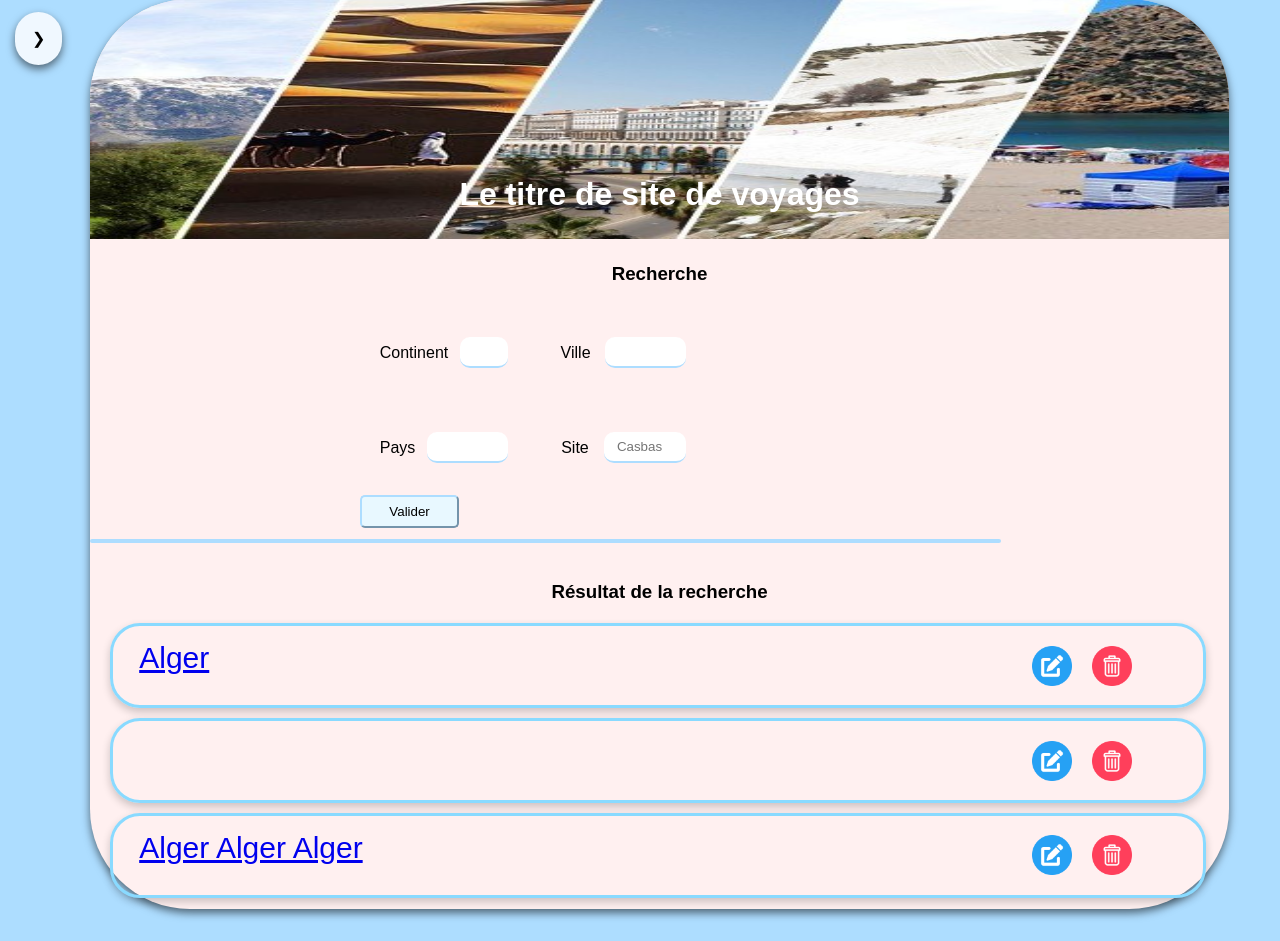
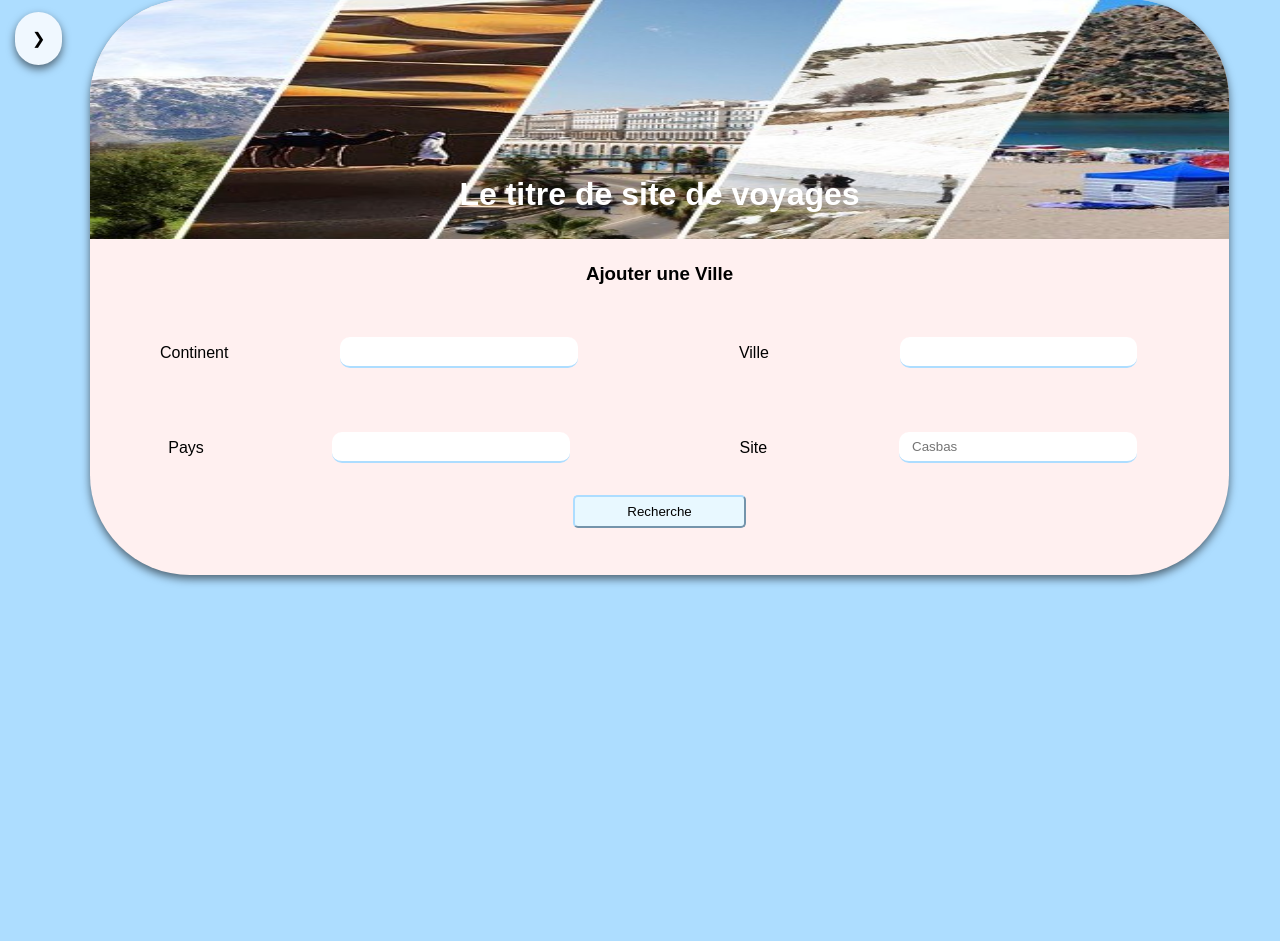
Before and after one commit to ARayane24/DAW_Project, a PHP site: page / in a window 1280 px wide. Shown: the part 33-974 px from the top of the page. After the commit the page ends 618 px from the top, so only its background shows below. Run offline with PHP 8.4, Linux system fonts and the light colour scheme; data comes from the database, SQL or seed files in the repository.

Commit message:
small changes

```diff
--- a/DAW/projet/Ajouter ville.php
+++ b/DAW/projet/Ajouter ville.php
@@ -88,6 +88,8 @@ OpenSession();?>
                     </div>
                 </div>
 
+                <div class="ligne"></div></br>
+
                 <h4>plus de details</h4>
 
                 <div id="tourist-areas">
@@ -136,6 +138,7 @@ OpenSession();?>
 
         </section>
     </div>
+
         <dialog id="DialogAddPays" >
             <form method="POST" action="API.php">
                 <h2>Ajouter Pays</h2>
--- a/DAW/projet/Style.css
+++ b/DAW/projet/Style.css
@@ -233,17 +233,22 @@ section{
     flex-direction: column;
 }
 
+form{
+  text-align: center;
+}
+
 #Recherche-info{
     width: 100%;
 
     display: flex;
     align-items: center;
     flex-direction: column;
+    justify-content: space-between;
 }
 
 #Recherche , #main-info {
     display: grid;
-    width: 60%;
+    width: 100%;
     grid-template-rows: repeat(2,50%);
     grid-template-columns: repeat(2,50%);
 }
@@ -331,7 +336,7 @@ select{
     text-align: center;
 }
 
-.goTop{
+#goTop{
     text-align: center;
 }
 
@@ -355,12 +360,15 @@ select{
 
 }
 
-#search-Result-Section>span{
+
+form>span{
   text-align: center;
+  width: 100%;
 }
 
 #rech{
     margin: 10px;
+    margin-bottom: 30px;
     width: 98%;
 }
 
--- a/DAW/projet/index.php
+++ b/DAW/projet/index.php
@@ -40,69 +40,58 @@ OpenSession();
     <div id="Bodyleft">
         <!---->
         <header>
-                <img height="240px" width="100%" src="./src imgs/guide de voyage.jpg" alt="guide de voyage">
+                <img id="headerImg" height="240px" width="100%" src="./src imgs/guide de voyage.jpg" alt="guide de voyage">
 
             <H1>Le titre de site de voyages</H1>
         </header>
 
         <section>
-            <h3>Recherche</h3>
-            <form  method="POST" >
-                <div id="Recherche">
+            <h3>Ajouter une Ville</h3>
+            <form id="Recherche-info" method="POST" enctype = "multipart/form-data" action="API.php">
+                <div id="main-info">
                     <div class="contain">
-                    <label for="Continent">Continent </label>
-                    <input type="text" id="Continent" name="RContinent" size="10" list="continent">
-                         <datalist id="continent">
-                             <?php
-                                 listeselect($_SESSION['contient'],'Nomcon');
-                             ?>
+                        <label for="Continent">Continent</label>
+                        <input type="text" id="Continent" name="Continent" size="10" list="continent" required>
+                        <datalist id='continent'>
+                            <?php listeselect($_SESSION['contient'],'Nomcon');?>
+                        </dataliste>
+                    </div>
+                    <div class="contain">
+                        <label for="Ville">Ville</label>  <input type="text" id="Ville" name="Ville2" size="10" list="ville"  required>
+                    </div>
+
+                    <div class="contain">
+                        <label for="Pays">Pays</label>  <input type="text" id="Pays" name="Pays" list="pays" size="10" required>
+                            <datalist id = "pays">
+                                <?php listeselect($_SESSION['pays'],'Nompay'); ?>
                             </datalist>
                     </div>
 
                     <div class="contain">
-                    <label for="Ville">Ville </label>  <input list="ville" type="text" id="Ville" name="RVille" >
-                        <datalist id="ville" >
-                                <?php listeselect($_SESSION['ville'],'Nomvil');?>
-                        </datalist>
-                </div>
-
-                <div class="contain">
-                    <label for="Pays">Pays </label>  <input type="text" id="Pays" name="RPays"  list="pays" >
-                    <datalist id="pays" >
-                       <?php listeselect($_SESSION['pays'],'Nompay');
-                        ?>
-                    </datalist>
-                </div>
-
-                <div class="contain">
-                    <label for="Site">Site </label>  <input type="text" id="Site" name="RSite" placeholder="Casbas">
+                        <label for="Site">Site </label>  <input type="text" id="Site" name="Site" size="10" placeholder="Casbas" required>
                     </div>
                 </div>
 
-            <button type="submit" id="search" name="valider" >Valider</button>
+                <button id="add" onclick="search();" name="add">Recherche</button>
+
+                <br>
+                <div class="ligne" id="ligne" style="display: none;"></div></br>
              </form>
+
         </section>
-
-        <section id="search-Result-Section" style="display: block;">
-            <span>
-                <div class="ligne"></div>
-            </span>
-
-            </br>
 
 
 
-            <div id="result">
-                <h3>Résultat de la recherche</h3>
+        <section id="search-Result-Section" style="display: none;">
 
 
+            <div id="rech">
+            <h3>Résultat de la recherche</h3>
+                    <ul id= search-result>
 
                         <!-- php code -->
+                        <!-- search results -->
 
-          </div>
-
-          <div id="rech">
-                <ul id= search-result>
                         <li>
                             <span class="ref" onmousedown = "window.location.href = 'affiche ville.php'">
                                 <a href="affiche ville.php" >Alger</a>
@@ -110,7 +99,7 @@ OpenSession();
 
                             <span class="icons">
                                 <button onclick="alert('hh');"><img src="./src imgs/pen.png" alt="edit"></button>
-                            <button onclick=""><img src="./src imgs/trash-bin.png" alt="delete"></button>
+                                <button onclick="deleteVille()"><img src="./src imgs/trash-bin.png" alt="delete"></button>
                             </span>
                         </li>
 
@@ -122,7 +111,7 @@ OpenSession();
 
                             <span class="icons">
                                 <button onclick="alert('hh');"><img src="./src imgs/pen.png" alt="edit"></button>
-                            <button onclick=""><img src="./src imgs/trash-bin.png" alt="delete"></button>
+                                <button onclick="deleteVille()"><img src="./src imgs/trash-bin.png" alt="delete"></button>
                         </span>
 
                         </li>
@@ -134,14 +123,14 @@ OpenSession();
 
                             <span class="icons">
                                 <button onclick="alert('hh');"><img src="./src imgs/pen.png" alt="edit"></button>
-                            <button onclick=""><img src="./src imgs/trash-bin.png" alt="delete"></button>
+                                <button onclick="deleteVille()"><img src="./src imgs/trash-bin.png" alt="delete"></button>
                             </span>
                         </li>
                     </ul>
 
             </div>
         </section>
-        <section class="goTop" style="display: none;">
+        <section id="goTop" style="display: none;">
             <button id="goTop-button" onclick="window.location.href = '#'"><img src="./src imgs/up-arrow.png" alt="go top"></button>
         </section>
     </div>
@@ -199,6 +188,37 @@ OpenSession();
 
 
             //////
+
+            function search(){
+                let input1 = document.getElementById('Continent').value;
+                let input2 = document.getElementById('Ville').value;
+                let input3 = document.getElementById('Pays').value;
+                let input4 = document.getElementById('Site').value;
+                if (input1 || input2 || input3 || input4) {
+                    preparePage(); // show where the search result will be shown
+                }
+            }
+
+            function preparePage(){
+                let Bodyleft = document.getElementById('Bodyleft');
+                Bodyleft.style.borderRadius = '15px';
+                let headerImg = document.getElementById('headerImg');
+                headerImg.style.borderRadius = '15px';
+
+                let searchResult = document.getElementById('search-Result-Section');
+                let searchResult1 = document.getElementById('ligne');
+                let searchResult2 = document.getElementById('goTop');
+                searchResult.style.display = 'block';
+                searchResult1.style.display = 'block';
+                searchResult2.style.display = 'block';
+            }
+
+
+            /////
+            function deleteVille(){
+                /* code php pour supprimer ville */
+                alert("la ville que vous avez selectionnee a ete supprimee");
+            }
     </script>
 </body>
 </html>
```
Lines whose indentation alone changed are shown as unchanged.
